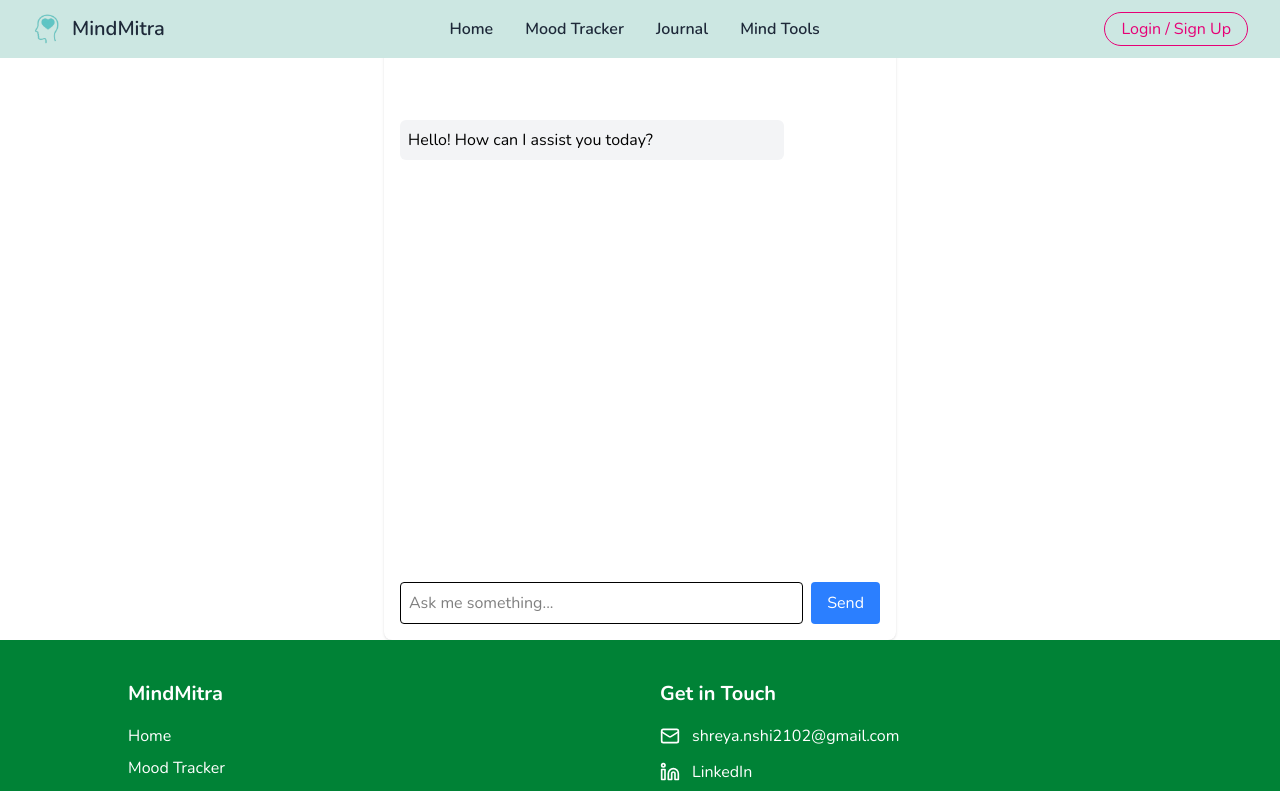
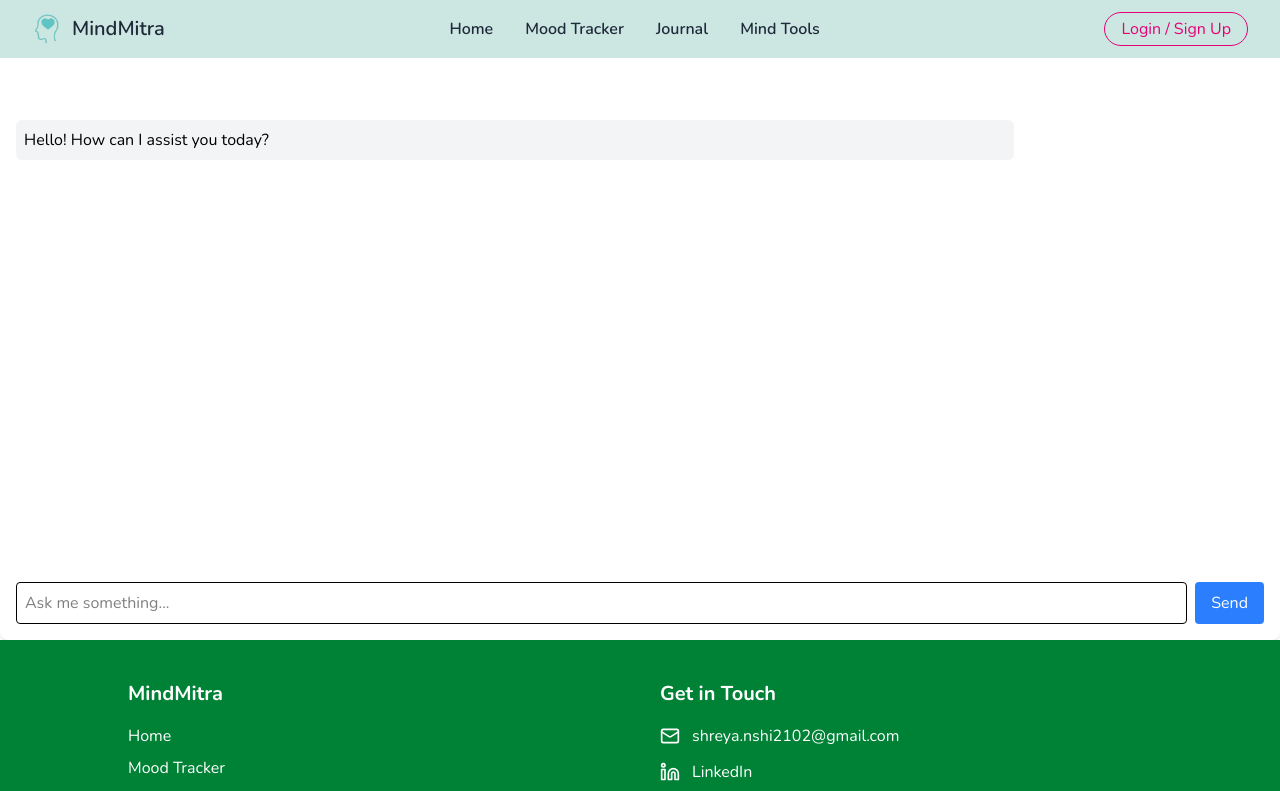
Before and after one commit to Shreyanshi210205/MindMitra, a React (Vite) app in the folder mind-mitra/Frontend/: page /chat in a window 1280 px wide. Shown: the top 791 px of the page. Built offline with nearby package versions, Linux system fonts and the light colour scheme; no server answers.

Commit message:
Remove logging of Gemini Key and adjust Chatbot component layout for better responsiveness

```diff
--- a/mind-mitra/Frontend/src/pages/Chatbot.jsx
+++ b/mind-mitra/Frontend/src/pages/Chatbot.jsx
@@ -2,7 +2,6 @@ import { useEffect, useRef, useState } from "react";
 import ReactMarkdown from "react-markdown";
 
 export default function Chatbot() {
-  console.log("Gemini Key:", import.meta.env.VITE_GEMINI_KEY);
 
   const mentalHealthKeywords = [
     "anxiety","depression","stress","mental health","therapy","sad","angry","panic","help","support","anxious","fine",
@@ -80,7 +79,7 @@ export default function Chatbot() {
   };
 
   return (
-    <div className="flex flex-col pt-30 max-w-lg mx-auto p-4 bg-white rounded-lg shadow h-[80vh]">
+    <div className="flex flex-col pt-30 min-w-screen mx-auto p-4 bg-white rounded-lg shadow h-[80vh]">
       <div className="flex-1 overflow-y-auto mb-4 space-y-2">
         {messages.map((msg, idx) => (
           <div
@@ -91,10 +90,11 @@ export default function Chatbot() {
                 : "bg-gray-100 mr-auto text-left"
             }`}
           >
+            <div ref={messageRef}></div>
             <ReactMarkdown>{msg.text}</ReactMarkdown>
           </div>
         ))}
-                <div ref={messageRef}></div>
+
 
         {loading && <div className="text-gray-500">Bot is typing...</div>}
       </div>
```
